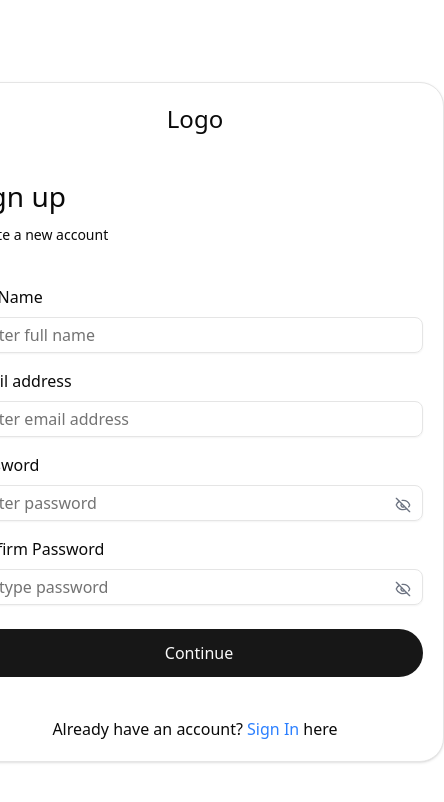
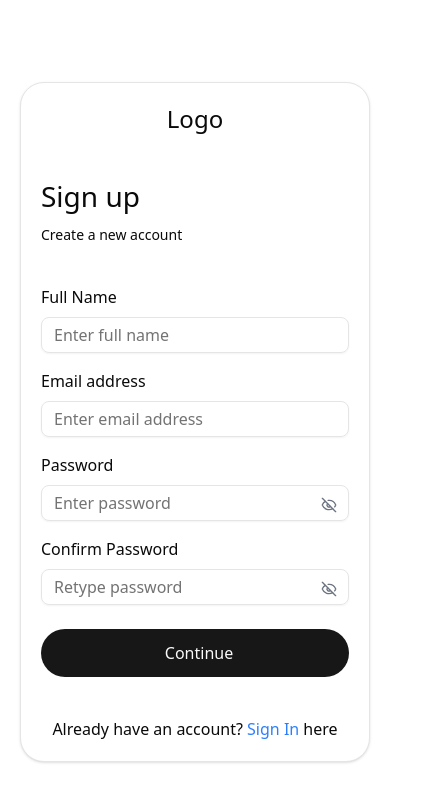
Before and after one commit to ILM-AI-LTD/ilm-ai-frontend, a Next.js app: page /auth/sign-up in a window 390 px wide. Shown: the top 802 px of the page, 444 px wide, since content can reach past the window. Built offline with nearby package versions, Linux system fonts and the light colour scheme.

Commit message:
fix responsive issue in auth pages

```diff
--- a/app/auth/layout.tsx
+++ b/app/auth/layout.tsx
@@ -1,7 +1,7 @@
 export default function AuthLayout({ children }: { children: React.ReactNode }) {
-    return (
-      <div className="min-h-screen flex justify-center items-center">
-        <main>{children}</main>
-      </div>
-    );
-  }
+  return (
+    <div className="min-h-screen flex justify-center items-center p-5">
+      {children}
+    </div>
+  );
+}
--- a/app/auth/sign-in/page.tsx
+++ b/app/auth/sign-in/page.tsx
@@ -6,7 +6,7 @@ import Link from "next/link";
 
 const SignInPage = () => {
     return (
-        <div>
+
         <Card className="w-[498px] rounded-3xl p-5 md:p-10 flex flex-col gap-10">
 
             <div className="flex justify-center">
@@ -39,11 +39,11 @@ const SignInPage = () => {
                         )}
                     </p> */}
 
-                    <p>Don't have an account? <Link href="/auth/sign-in" className="text-blue-500">Sign Up</Link> here</p>
+                <p>Don't have an account? <Link href="/auth/sign-up" className="text-blue-500">Sign Up</Link> here</p>
             </CardFooter>
 
         </Card>
-        </div>
+
     )
 }
 
--- a/app/auth/sign-up/page.tsx
+++ b/app/auth/sign-up/page.tsx
@@ -6,7 +6,7 @@ import Link from "next/link";
 
 const SignUpPage = () => {
     return (
-        <div>
+
         <Card className="w-[498px] rounded-3xl p-5 md:p-10 flex flex-col gap-10">
 
             <div className="flex justify-center">
@@ -43,7 +43,7 @@ const SignUpPage = () => {
             </CardFooter>
 
         </Card>
-        </div>
+
     )
 }
 
```
Lines whose indentation alone changed are shown as unchanged.
